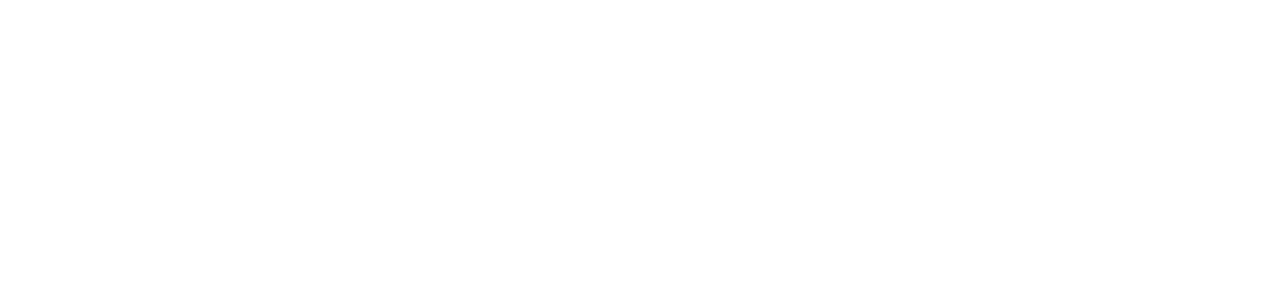
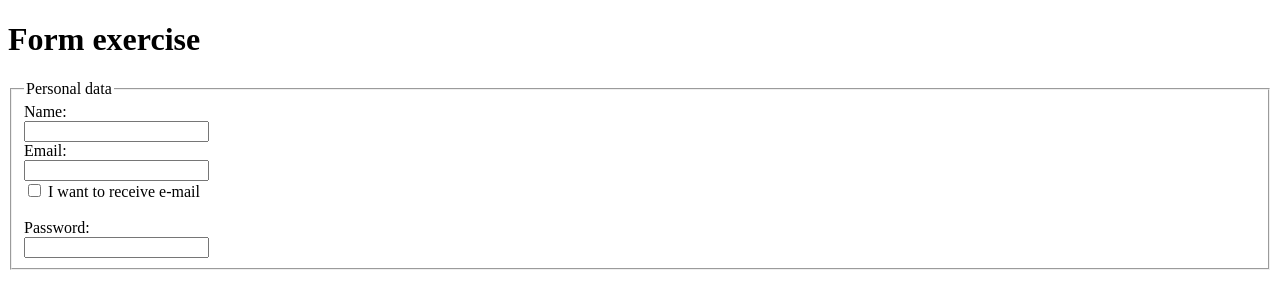
Before and after one commit to HarllonCS/simple-form, a plain HTML site: page index.html in a window 1280 px wide. Drawn offline with Linux system fonts and the light colour scheme.

Commit message:
feat: add personal data fieldset

```diff
--- a/index.html
+++ b/index.html
@@ -8,6 +8,27 @@
     <title>A simple form</title>
 </head>
 <body>
+    <h1>Form exercise</h1>
 
+    <form action="" method="get">
+        <fieldset> <!-- personal data -->
+            <legend>Personal data</legend>
+
+            <label for="idName">Name:</label><br>
+            <!-- name -->
+            <input type="text" name="name" id="idName"><br>
+
+            <label for="idEmail">Email:</label><br>
+            <!-- e-mail -->
+            <input type="email" name="email" id="idEmail"><br>
+
+            <input type="checkbox" id="idCheck">
+            <label for="idCheck">I want to receive e-mail</label><br><br>
+
+            <label for="idPass">Password:</label><br>
+            <!-- password -->
+            <input type="password" name="password" id="idPass">
+        </fieldset> <!-- personal data /end -->
+    </form>
 </body>
 </html>
```
